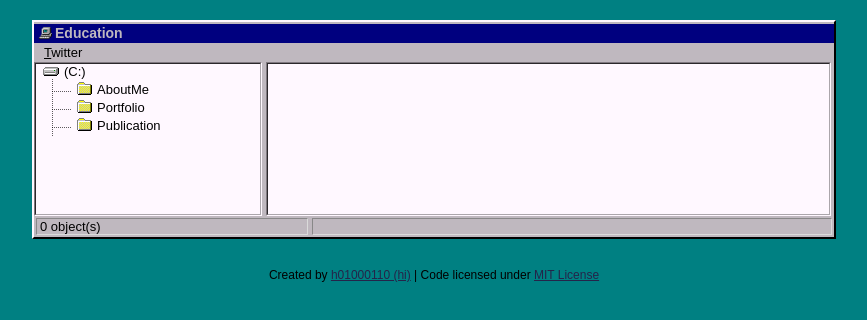
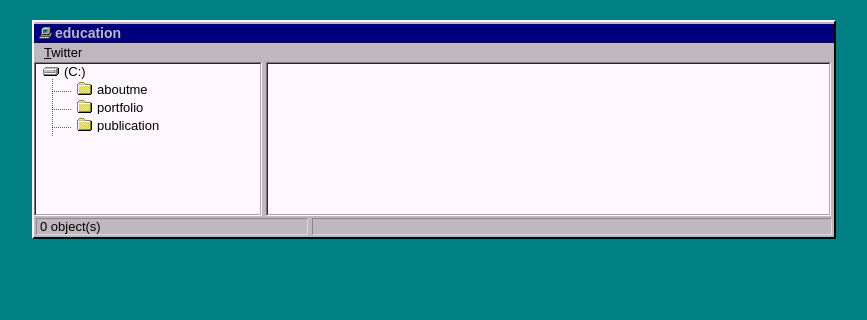
Before and after one commit to xttjsn/xttjsn.github.io, a plain HTML site: page tag/Education/index.html in a window 1280 px wide. Shown: the whole page, without its empty margins (206-1073 px from the left). Drawn offline with Linux system fonts and the light colour scheme.

Commit message:
Change tags to lower case

```diff
--- a/tag/Education/index.html
+++ b/tag/Education/index.html
@@ -20,7 +20,7 @@
 		<div class="default_title">
 			<img src="/assets/img/mycomputer.png" />
 
-				<h1>Education</h1>
+				<h1>education</h1>
 
 		</div>
 		<ul class="topbar">
@@ -32,11 +32,11 @@
 			<ul>
 
 
-				<li><a href="/tag/aboutme/" title="AboutMe"><img src="/assets/img/folder.ico" />AboutMe</a></li>
+				<li><a href="/tag/aboutme/" title="aboutme"><img src="/assets/img/folder.ico" />aboutme</a></li>
 
-				<li><a href="/tag/portfolio/" title="Portfolio"><img src="/assets/img/folder.ico" />Portfolio</a></li>
+				<li><a href="/tag/portfolio/" title="portfolio"><img src="/assets/img/folder.ico" />portfolio</a></li>
 
-				<li><a href="/tag/publication/" title="Publication"><img src="/assets/img/folder.ico" />Publication</a></li>
+				<li><a href="/tag/publication/" title="publication"><img src="/assets/img/folder.ico" />publication</a></li>
 
 			</ul>
 				</li>
@@ -61,8 +61,8 @@
 
 	<script src="/assets/js/001.js"></script>
 	<script src="/assets/js/002.js"></script>
-	<div class="footer">
+	<!-- <div class="footer">
 		<p>Created by <a href="http://github.com/h01000110" target="_blank">h01000110 (hi)</a> | Code licensed under <a href="https://github.com/h01000110/h01000110.github.io/blob/master/LICENSE" target="_blank">MIT License</a></p>
-	</div>
+	</div> -->
 </body>
 </html>
```
Also changed, not shown: 20180803/AboutMe.html (+6 -6 lines), 20180803/Portfolio.html (+5 -5 lines), 20180803/Publication.html (+5 -5 lines), 404.html (+5 -5 lines), index.html (+5 -5 lines), me/index.html (+5 -5 lines), tag/AboutMe/index.html (+6 -6 lines), tag/Portfolio/index.html (+6 -6 lines), tag/Projects/index.html (+6 -6 lines), tag/Publication/index.html (+6 -6 lines), tag/WorkExperience/index.html (+6 -6 lines).
